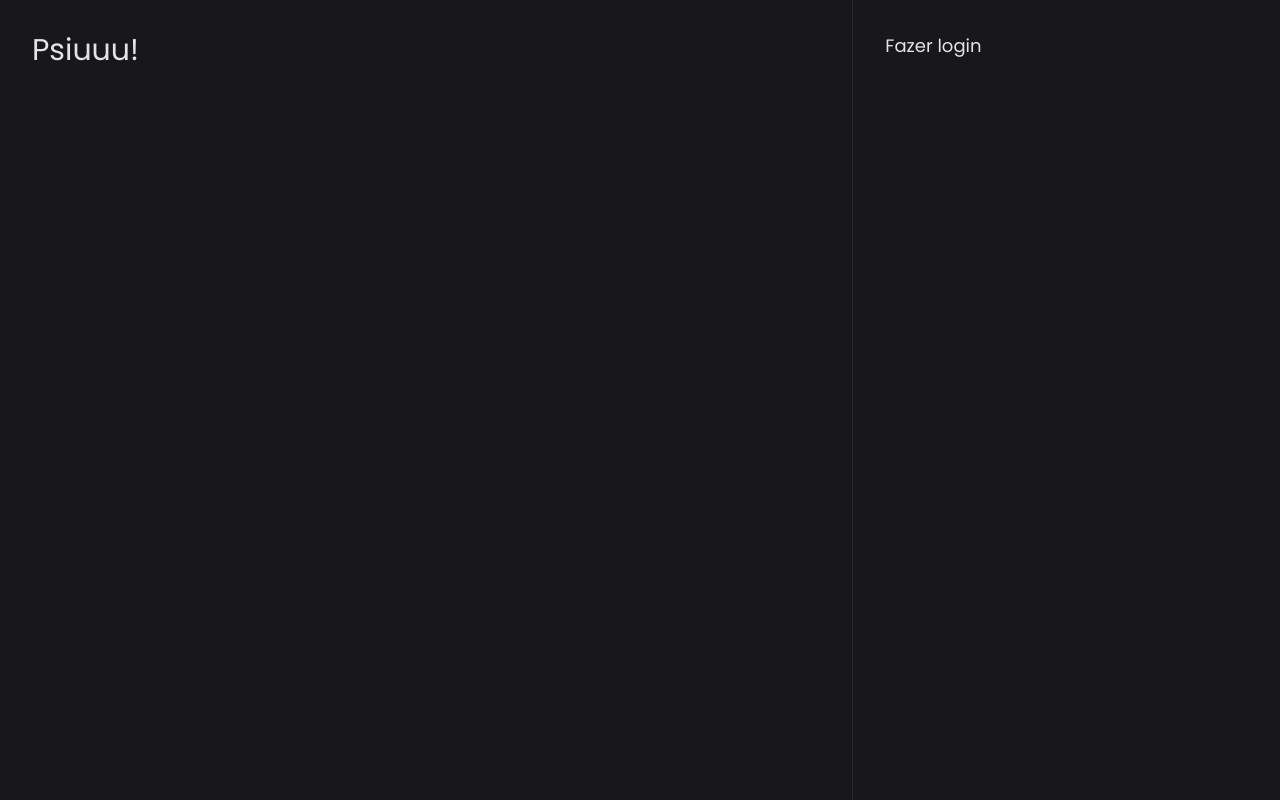
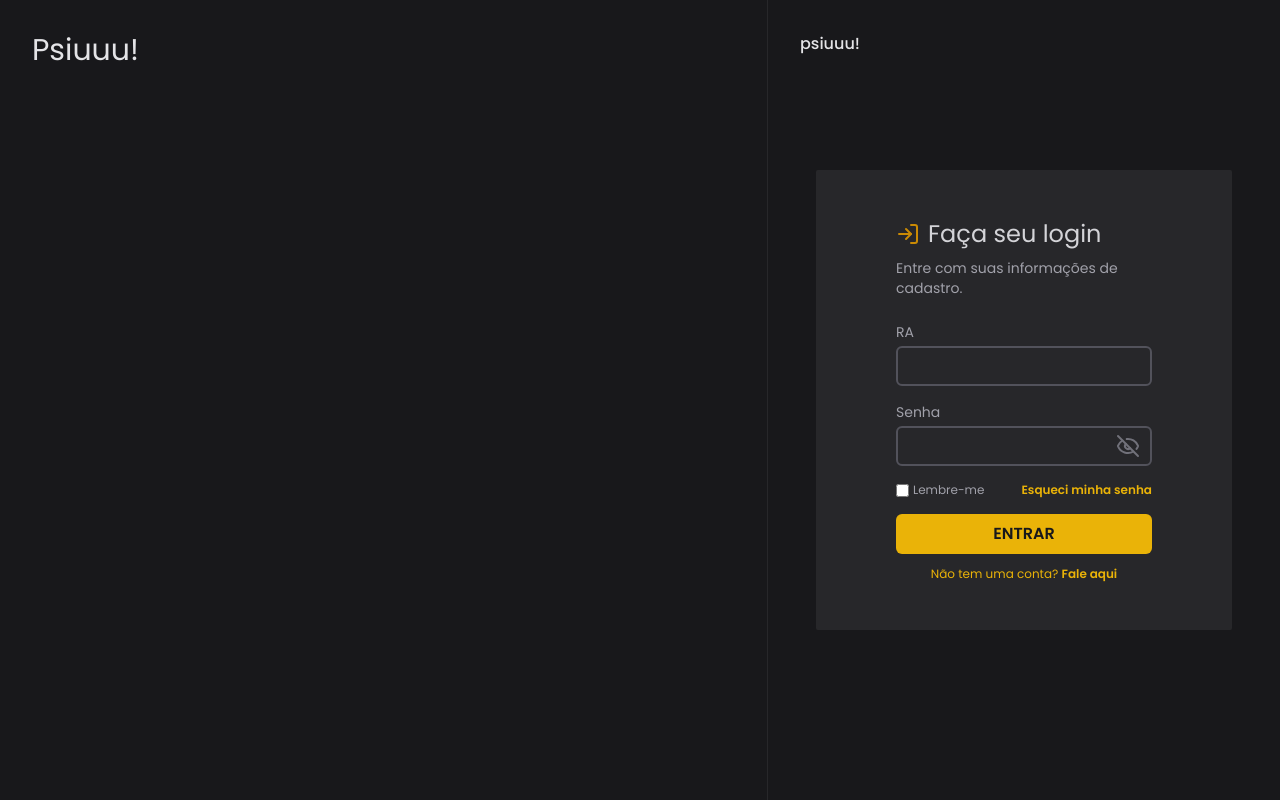
Before and after one commit to lineker017/psiu-web, a React (Vite) app: page / in a window 1280 px wide. Built offline with nearby package versions, Linux system fonts and the light colour scheme.

Commit message:
criado pag de login

```diff
--- a/package.json
+++ b/package.json
@@ -9,8 +9,10 @@
     "preview": "vite preview"
   },
   "dependencies": {
+    "lucide-react": "^0.454.0",
     "react": "^18.3.1",
-    "react-dom": "^18.3.1"
+    "react-dom": "^18.3.1",
+    "react-router-dom": "^6.27.0"
   },
   "devDependencies": {
     "@rocketseat/eslint-config": "^2.2.2",
--- a/src/App.tsx
+++ b/src/App.tsx
@@ -1,9 +1,11 @@
 import './main.css'
 
-import { SignIn } from './pages/sign-in'
+import { RouterProvider } from 'react-router-dom'
+
+import { router } from './routes'
 
 function App() {
-  return <SignIn />
+  return <RouterProvider router={router} />
 }
 
 export default App
--- /dev/null
+++ b/src/pages/feed/index.tsx
@@ -0,0 +1,7 @@
+export function Feed() {
+  return (
+    <div className=" w-screen h-screen bg-zinc-900">
+      <h1 className="text-zinc-100">Feed</h1>
+    </div>
+  )
+}
--- a/src/pages/sign-in/index.tsx
+++ b/src/pages/sign-in/index.tsx
@@ -1,13 +1,100 @@
+import { Eye, EyeOff, LogIn } from 'lucide-react'
+import { useState } from 'react'
+
 export function SignIn() {
+  const [showPassword, setShowPassword] = useState(false)
+
+  function handleShowPassword() {
+    setShowPassword(!showPassword)
+  }
+
   return (
     <div className="w-screen h-screen flex bg-zinc-900">
-      <div className="h-full w-2/3 border-r-[1px] border-zinc-800 p-8">
+      <div className="h-full w-3/5 border-r-[1px] border-zinc-800 p-8">
         <h1 className="text-zinc-200 text-3xl">Psiuuu!</h1>
       </div>
 
-      <form className="h-full w=1/3 p-8">
-        <h1 className="text-lg text-zinc-200">Fazer login</h1>
-      </form>
+      <div className="h-full w-2/5 relative flex items-center justify-center p-12">
+        <h1 className="absolute top-8 left-8 text-zinc-200 font-medium">
+          psiuuu!
+        </h1>
+
+        <div className="w-full bg-zinc-800 py-12 px-20 rounded-sm">
+          <div className="space-y-2">
+            <div className="flex items-center gap-2">
+              <LogIn className="text-yellow-600" />
+              <h1 className="text-2xl text-zinc-300">Faça seu login</h1>
+            </div>
+
+            <p className="text-sm text-zinc-400">
+              Entre com suas informações de cadastro.
+            </p>
+          </div>
+
+          <form className="mt-6 space-y-4">
+            <div className="flex flex-col gap-1">
+              <label htmlFor="ra" className="text-zinc-400 text-sm">
+                RA
+              </label>
+
+              <input
+                id="ra"
+                type="text"
+                className="h-10 rounded-md bg-transparent text-zinc-400 text-sm border-2 border-zinc-600 outline-none px-4 focus:border-yellow-500"
+              />
+            </div>
+
+            <div className="flex flex-col gap-1">
+              <label htmlFor="password" className="text-zinc-400 text-sm">
+                Senha
+              </label>
+
+              <div className="relative">
+                <input
+                  id="password"
+                  type={showPassword ? 'text' : 'password'}
+                  className="h-10 w-full rounded-md bg-transparent text-zinc-400 text-sm border-2 border-zinc-600 outline-none px-4 focus:border-yellow-500"
+                />
+
+                {showPassword ? (
+                  <Eye
+                    onClick={handleShowPassword}
+                    className="absolute right-3 top-1/2 -translate-y-1/2 text-zinc-500 cursor-pointer"
+                  />
+                ) : (
+                  <EyeOff
+                    onClick={handleShowPassword}
+                    className="absolute right-3 top-1/2 -translate-y-1/2 text-zinc-500 cursor-pointer"
+                  />
+                )}
+              </div>
+            </div>
+
+            <div className="flex items-center justify-between">
+              <div className="flex items-center gap-1">
+                <input type="checkbox" id="rememberMe" />
+                <label htmlFor="rememberMe" className="text-zinc-400 text-xs">
+                  Lembre-me
+                </label>
+              </div>
+              <a href="#" className="text-xs text-yellow-500 font-semibold">
+                Esqueci minha senha
+              </a>
+            </div>
+
+            <div className="flex flex-col items-center gap-3">
+              <button className="py-2 w-full bg-yellow-500 rounded-md font-semibold text-zinc-900">
+                ENTRAR
+              </button>
+
+              <a href="#" className="text-yellow-500 text-xs hover:underline">
+                Não tem uma conta?{' '}
+                <span className="font-semibold">Fale aqui</span>
+              </a>
+            </div>
+          </form>
+        </div>
+      </div>
     </div>
   )
 }
--- /dev/null
+++ b/src/routes/index.tsx
@@ -0,0 +1,15 @@
+import { createBrowserRouter } from 'react-router-dom'
+
+import { Feed } from '@/pages/feed'
+import { SignIn } from '@/pages/sign-in'
+
+export const router = createBrowserRouter([
+  {
+    path: '/',
+    element: <SignIn />,
+  },
+  {
+    path: '/feed',
+    element: <Feed />,
+  },
+])
```
Also changed, not shown: 1 other file (tests, documents, lock files or other folders).
